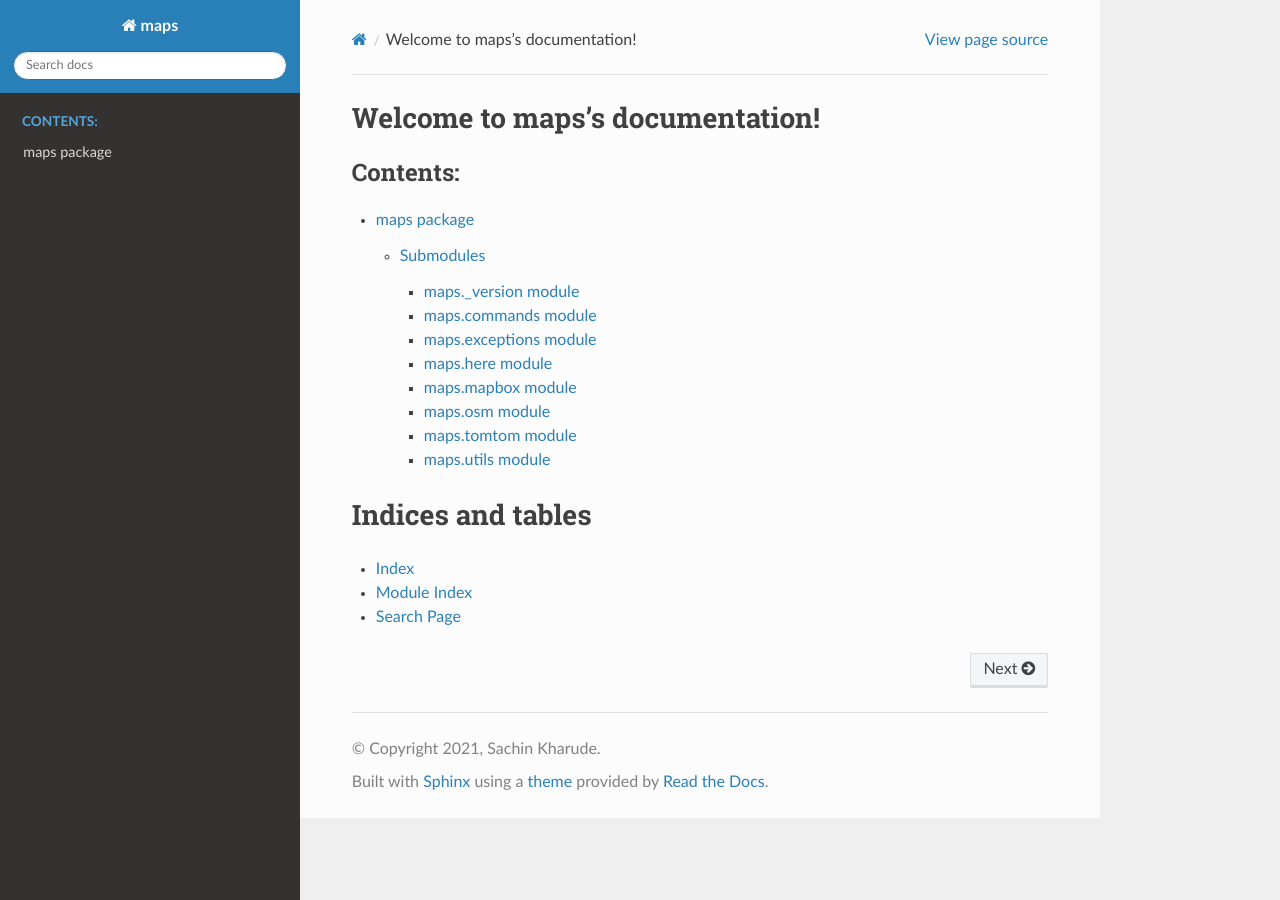
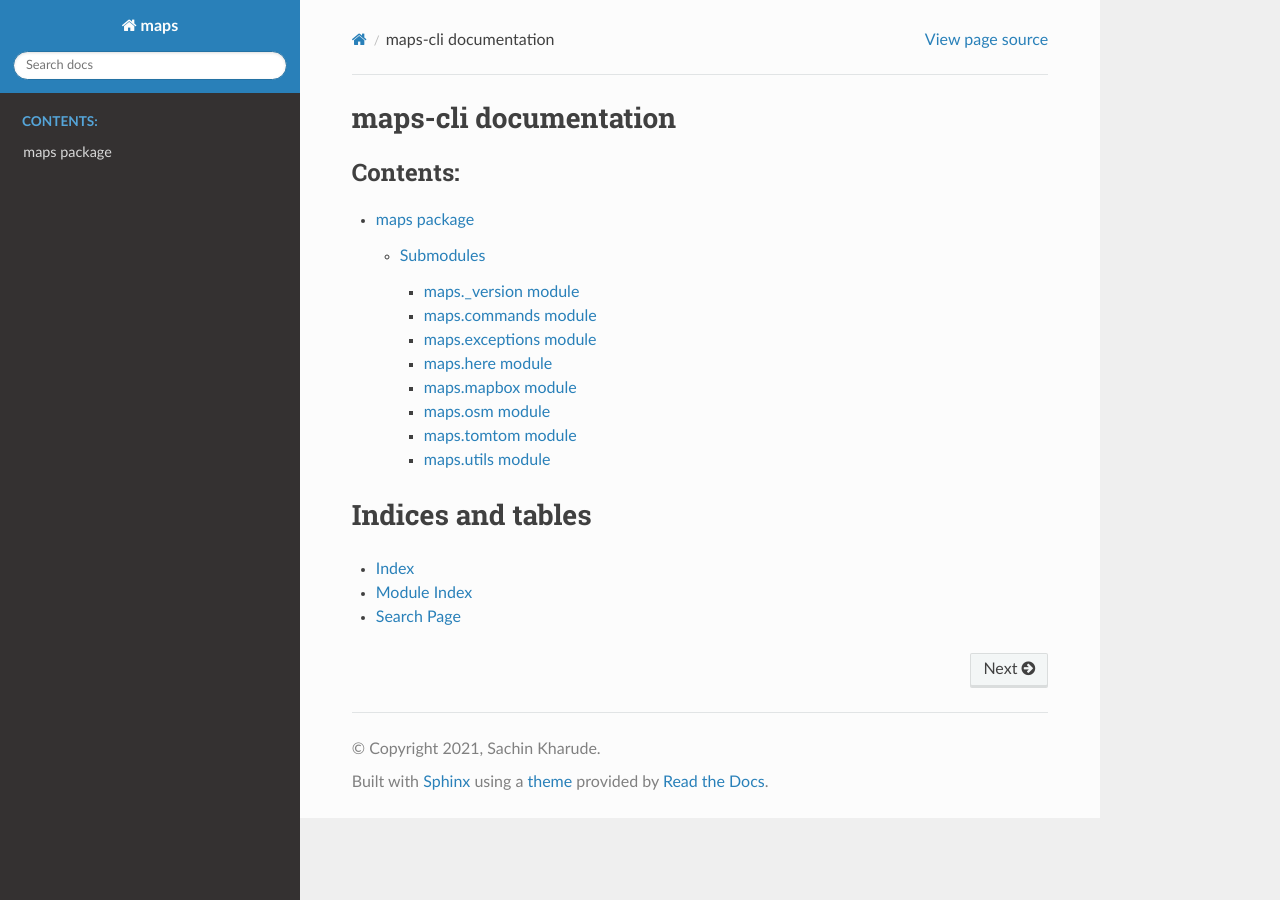
Before and after one commit to sackh/maps-cli, a Sphinx documentation site: the page built from docs/source/index.rst, in a window 1280 px wide. Built offline with Sphinx 7.4.7 and the Read the Docs theme 2.0.0, drawn with Linux system fonts in a browser that asks for light colours.

```diff
--- a/docs/source/index.rst
+++ b/docs/source/index.rst
@@ -3,8 +3,8 @@
    You can adapt this file completely to your liking, but it should at least
    contain the root `toctree` directive.
 
-Welcome to maps's documentation!
-================================
+maps-cli documentation
+======================
 
 .. toctree::
    :maxdepth: 4
```
Also changed, not shown: README.md (+1 -0 lines).
